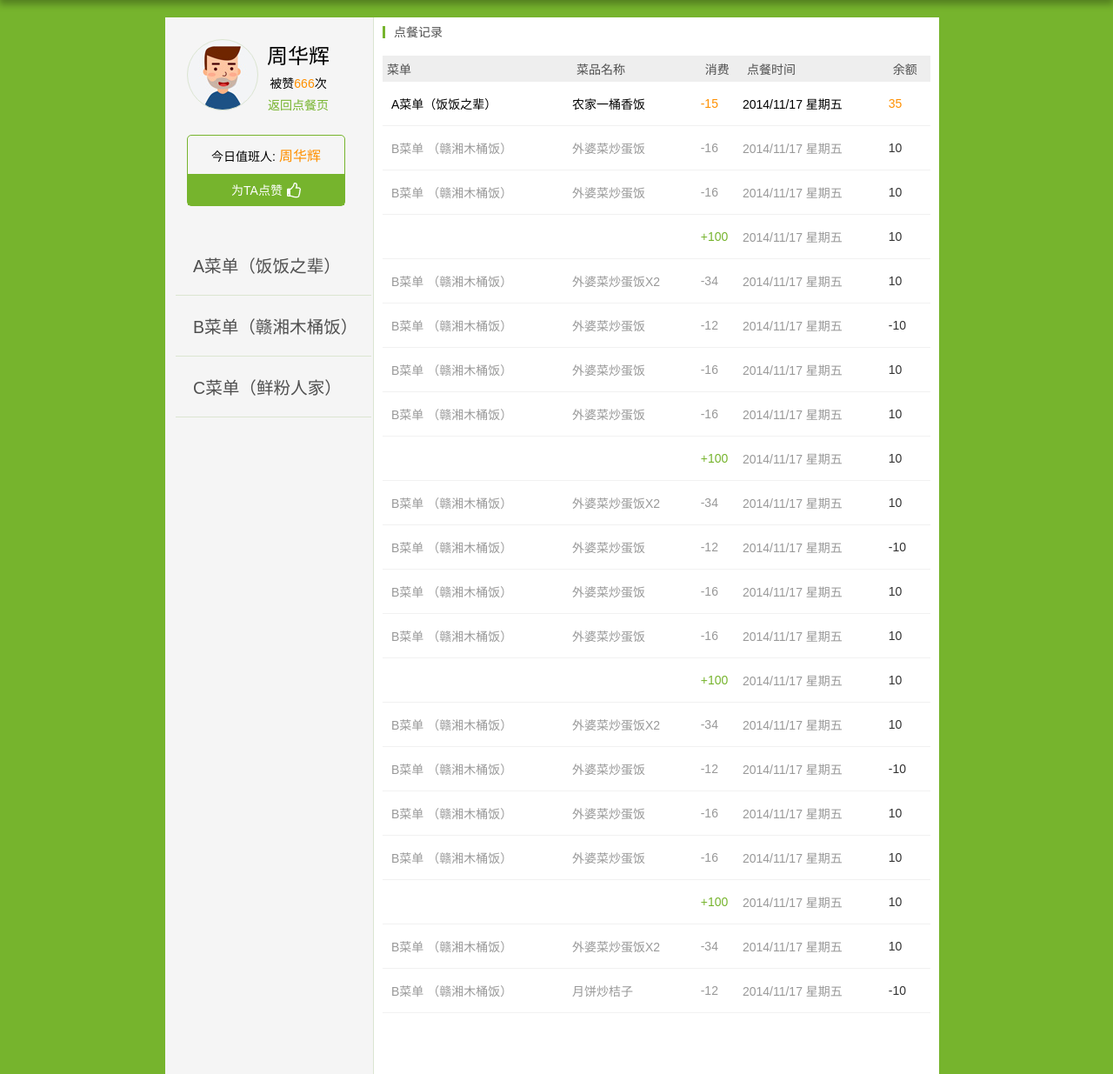
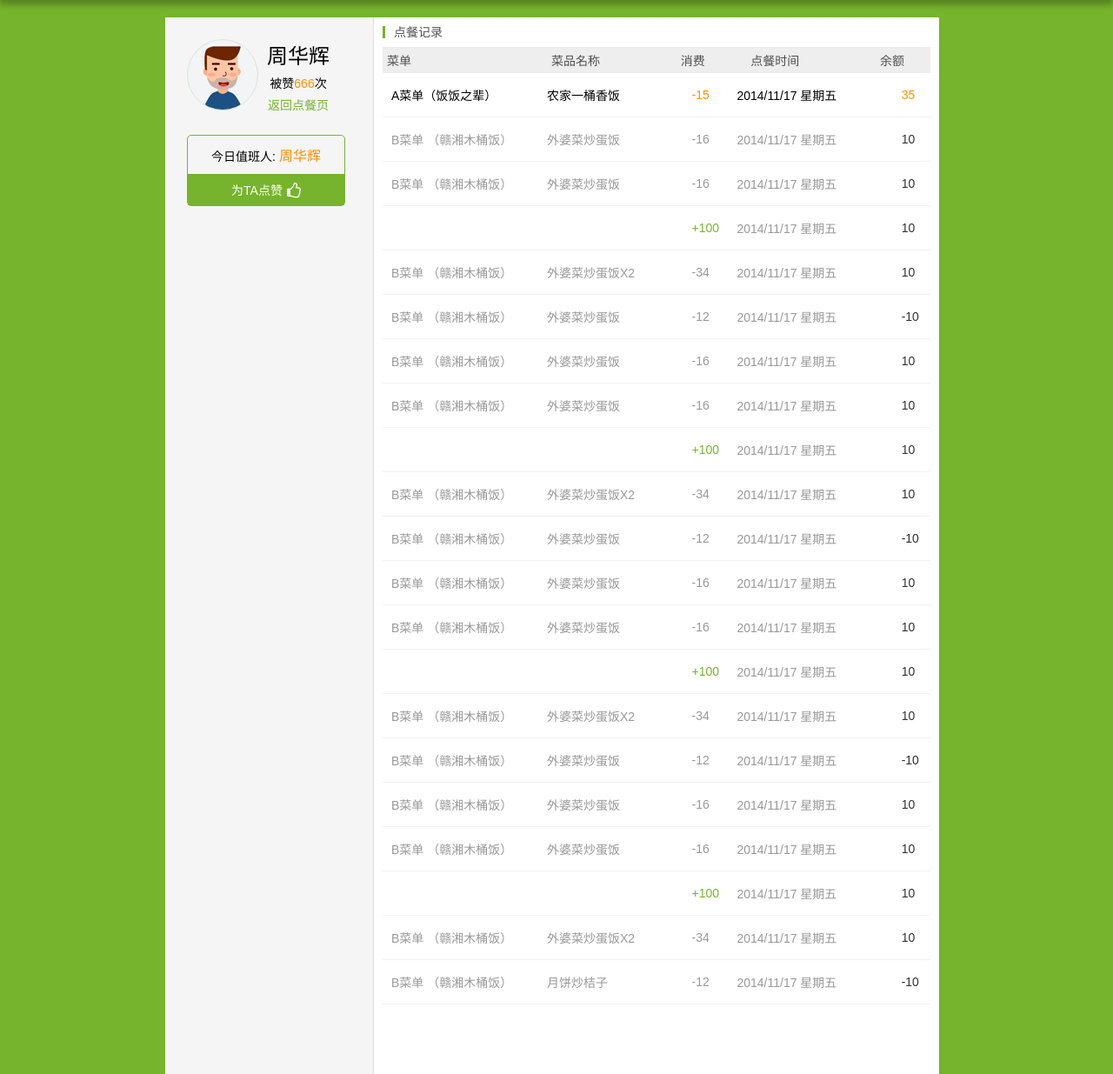
Before and after one commit to crazhou/qidalunch, a PHP site: page /history.html in a window 1280 px wide. Shown: the part 60-1295 px from the top of the page at 87% size. Run offline with PHP 8.4, Linux system fonts and the light colour scheme; lists and menus that the app fills with data are empty.

Commit message:
修改一些布局问题

```diff
--- a/css/style.css
+++ b/css/style.css
@@ -53,6 +53,9 @@ a,input,select{
 }
 .mgl40p{
   margin-left: 40%;
+}
+.mgr10 {
+  margin-right: 10px
 }
 .mgt10 {
   margin-top: 10px;
@@ -324,7 +327,8 @@ a,input,select{
 .main .sp-scroll {
   overflow: auto;
   padding-bottom: 20px;
-  height: calc(100% - 20px);
+  height: 88%;
+  height: calc(100% - 30px);
 }
 .table tr:hover td{
   background-color: #f0f0f0;
--- a/history.html
+++ b/history.html
@@ -31,28 +31,24 @@
           <a href="javascript:;">为TA点赞<i class="fa fa-thumbs-o-up mgl5 fa-lg"></i></a>
         </div>
       </div>
-      <div class="ptabs">
-        <a href="javascript:;" data-menuid="10">A菜单（饭饭之辈）</a>
-        <a href="javascript:;" data-menuid="11">B菜单（赣湘木桶饭）</a>
-        <a href="javascript:;" data-menuid="12">C菜单（鲜粉人家）</a>
-      </div>
   </div>
   <div class="main">
   	<div class="title">点餐记录</div>
-  	<div class="sp-scroll">
-  		<table class="table mgt20 history">
+    <table class="table mgt10">
       <thead>
         <tr>
-  					<th>菜单</th>
+          <th width="30%">菜单</th>
           <th>菜品名称</th>
           <th>消费</th>
           <th>点餐时间</th>
-  					<th>余额</th>
+          <th width="10%">余额</th>
         </tr>
       </thead>
-  			<tbody>
+    </table>
+  	<div class="sp-scroll">
+  		<table class="table history">
   				<tr class="today">
-  					<td><span class="mgl">A菜单（饭饭之辈）</span></td>
+  					<td width="30%"><span class="mgl">A菜单（饭饭之辈）</span></td>
   					<td>农家一桶香饭</td>
   					<td><span class="color-org">-15</span></td>
   					<td>2014/11/17 星期五</td>
@@ -194,7 +190,6 @@
             <td>2014/11/17 星期五</td>
             <td><span class="color-bla">-10</span></td>
           </tr>
-  			</tbody>
   		</table>
   	</div>
   </div>
```
Also changed, not shown: total.html (+4 -4 lines). Lines whose indentation alone changed are shown as unchanged.
